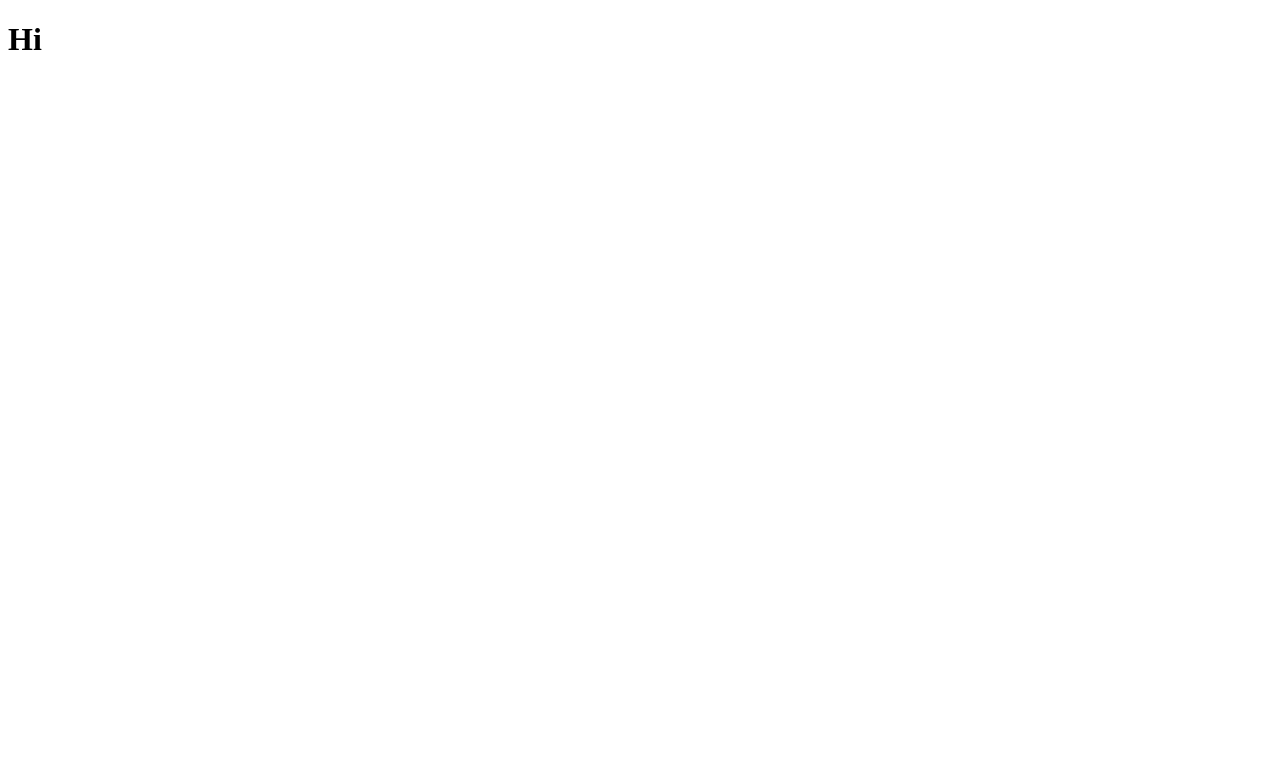
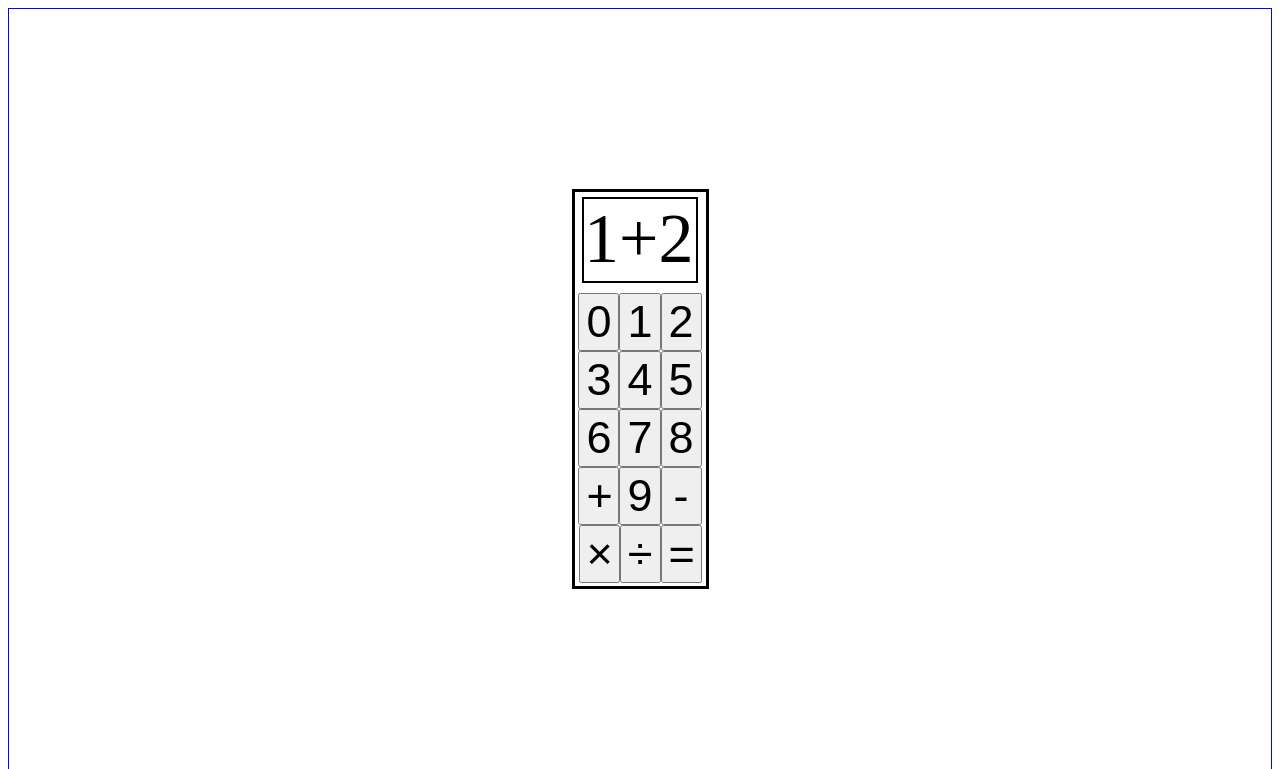
Before and after one commit to LucasDSS888/Project-Calculator, a plain HTML site: page index.html in a window 1280 px wide. Shown: the top 769 px of the page. Drawn offline with Linux system fonts and the light colour scheme.

Commit message:
✨feat: adding basic UI of calculator

```diff
--- a/index.html
+++ b/index.html
@@ -8,7 +8,27 @@
     </head>
     <body>
 
-    <h1>Hi</h1>
+        <div class="calculator">
+            <div class="disp">1+2</div>
+            <div class="numbers">
+                <button class="number">0</button>
+                <button class="number">1</button>
+                <button class="number">2</button>
+                <button class="number">3</button>
+                <button class="number">4</button>
+                <div class="line-break"></div>
+                <button class="number">5</button>
+                <button class="number">6</button>
+                <button class="number">7</button>
+                <button class="number">8</button>
+                <button class="add">+</button>
+                <button class="number">9</button>
+                <button class="sub">-</button>
+                <button class="mult">×</button>
+                <button class="divi">÷</button>
+                <button class="equals">=</button>
+            </div>
+        </div>
 
         <script src="script.js"></script>
     </body>
--- a/style.css
+++ b/style.css
@@ -0,0 +1,49 @@
+body{
+    height: 95vh;
+    border: 1px solid blue;
+    display: flex;
+    justify-content: center;
+    align-items: center;
+}
+
+.calculator{
+    width: 131px;
+    display: flex;
+    flex-direction: column;
+    justify-content: center;
+    align-items: center;
+    border: 3px solid black;
+}
+.numbers{
+
+    display: flex;
+    flex-wrap: wrap;
+    justify-content: center;
+    margin-bottom: 3px;
+}
+.number{
+    /* border: 1px solid red; */
+    font-size: 45px;
+
+}
+
+.add,
+.sub,
+.mult,
+.divi,
+.equals{
+    font-size: 45px;
+    width: 41px;
+    height: 58px;
+}
+.disp{
+    font-size: 70px;
+    border: 2px solid black;
+    margin-bottom: 10px;
+    margin-top: 5px;
+    width: 112px;
+    height: 82px;
+}
+.line-break {
+    /* width: 100%; */
+  }
```
Lines whose indentation alone changed are shown as unchanged.
